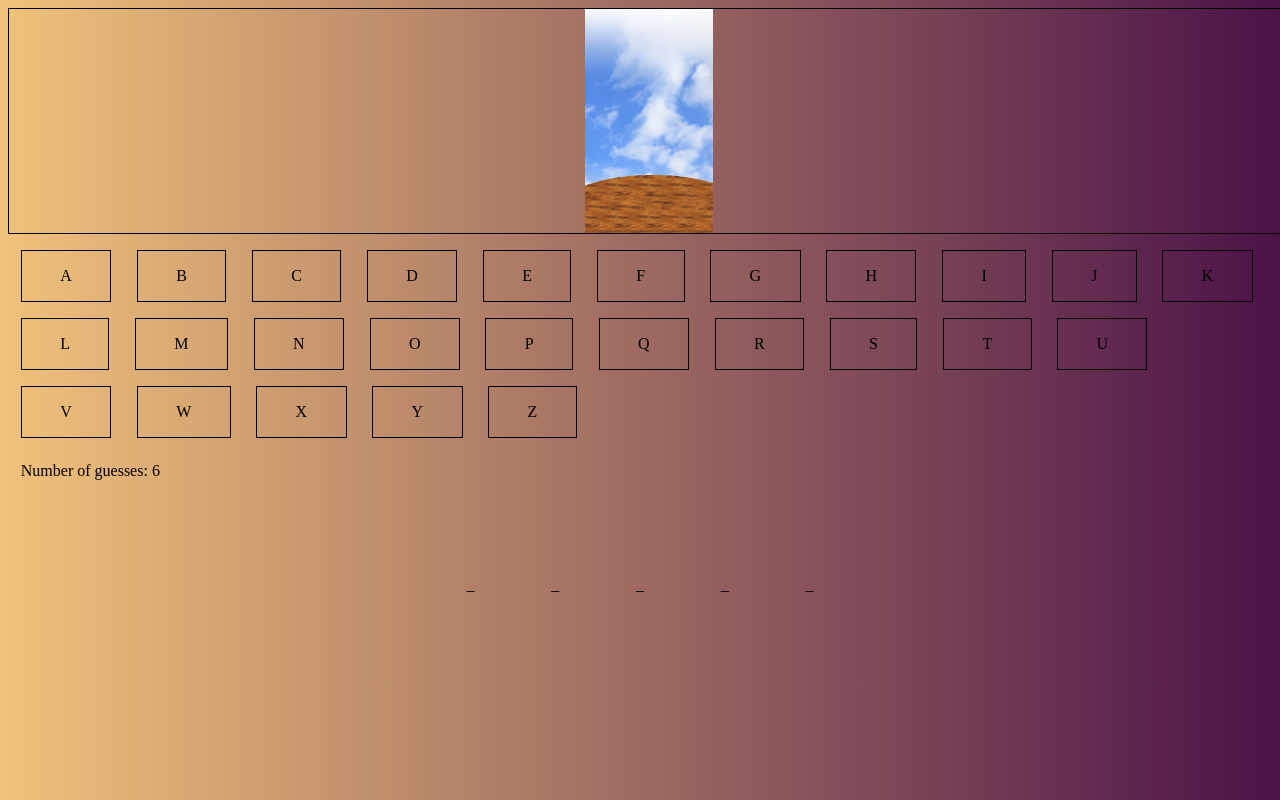
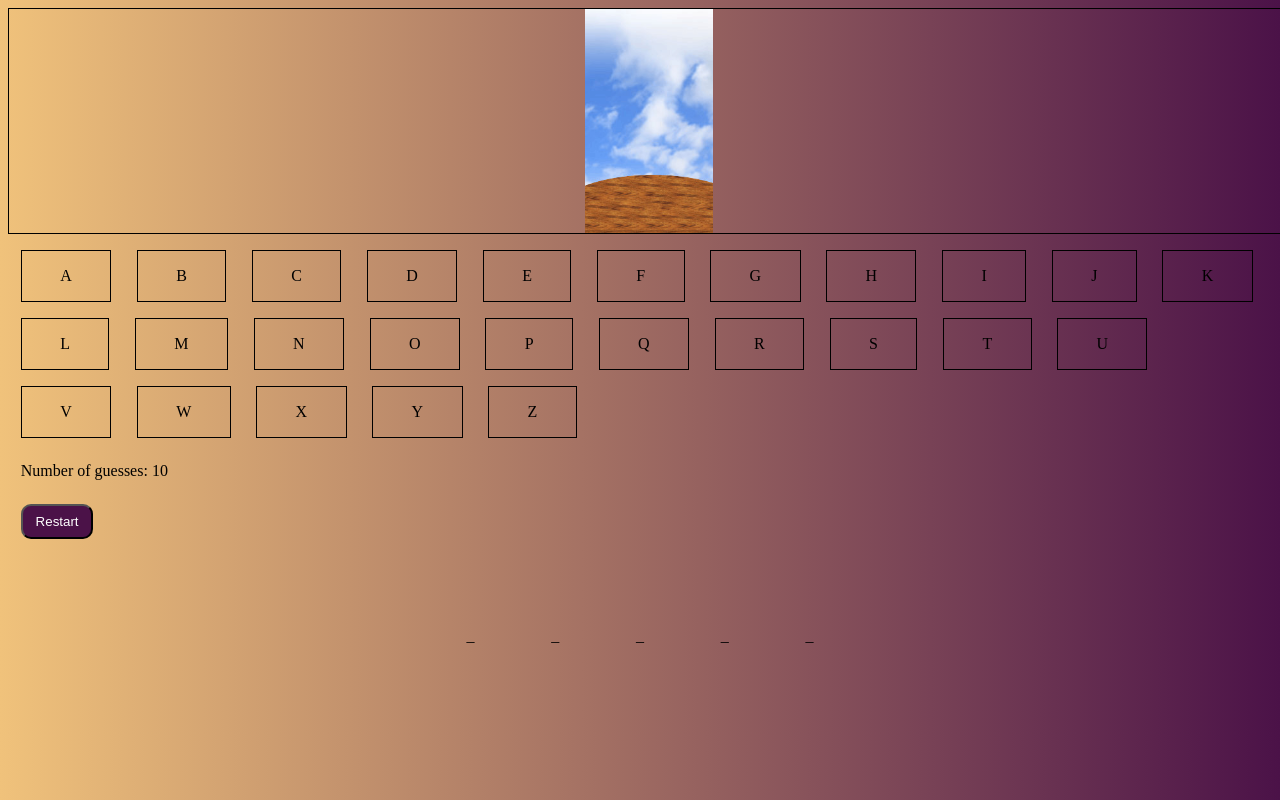
Before and after one commit to Abuzar-cpu/hangman, a plain HTML site: page index.html in a window 1280 px wide. Drawn offline with Linux system fonts and the light colour scheme.

Commit message:
button added to restard game

```diff
--- a/assets/css/style.css
+++ b/assets/css/style.css
@@ -58,3 +58,12 @@ body{
 #manImg{
     max-width: 10vw;
 }
+
+button
+{
+    margin: 1vh 1vw;
+    background-color: #4b1248;
+    color: white;
+    border-radius: 10px;
+    padding: 1vh 1vw;
+}
--- a/index.html
+++ b/index.html
@@ -44,8 +44,12 @@
     </div>
 
     <div id="guessCount">
-        Number of guesses: 6
+        Number of guesses: 10
     </div>
+
+    <button onclick="reload()">
+        Restart
+    </button>
 
     <div class="container" id="word">
 
--- a/index.js
+++ b/index.js
@@ -128,3 +128,8 @@ writeWord = () =>
         unders[i].innerText = randomWord[i];
     }
 }
+
+reload = () =>
+{
+    window.location.reload();
+}
```
